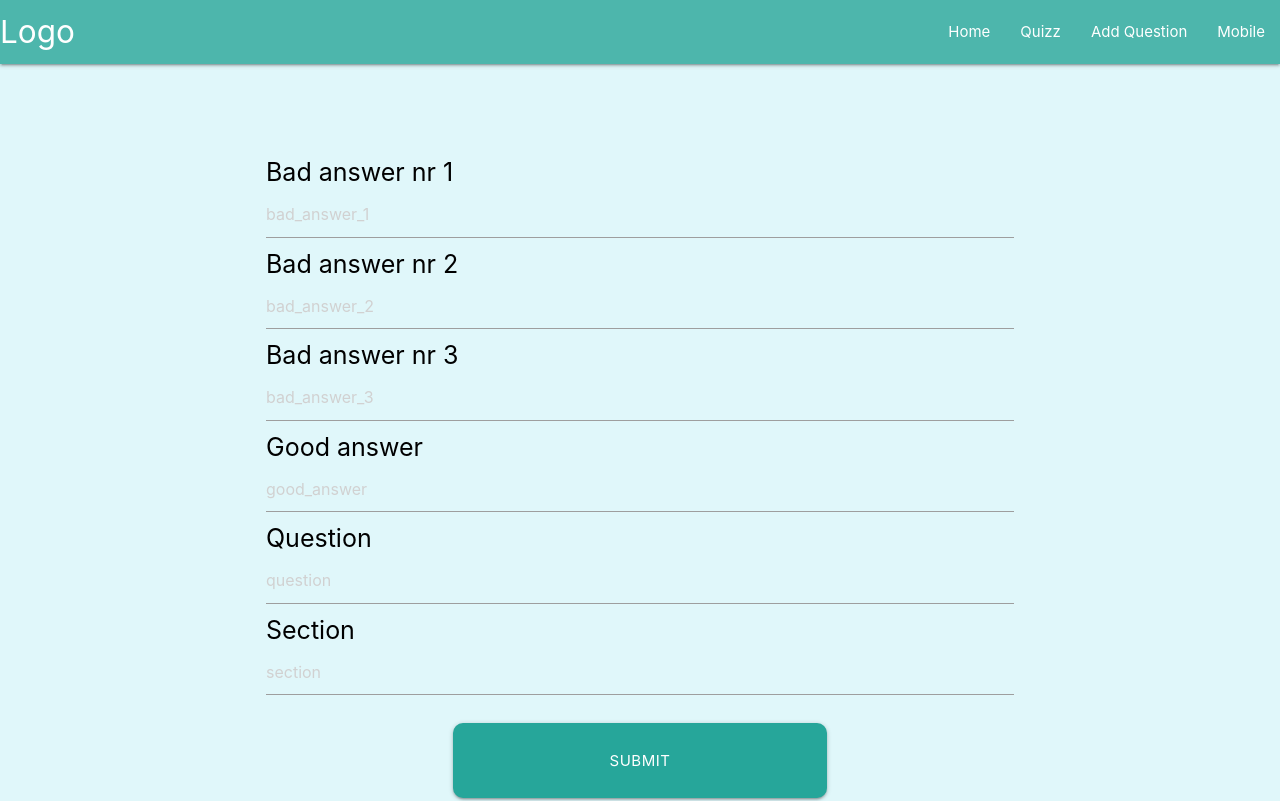
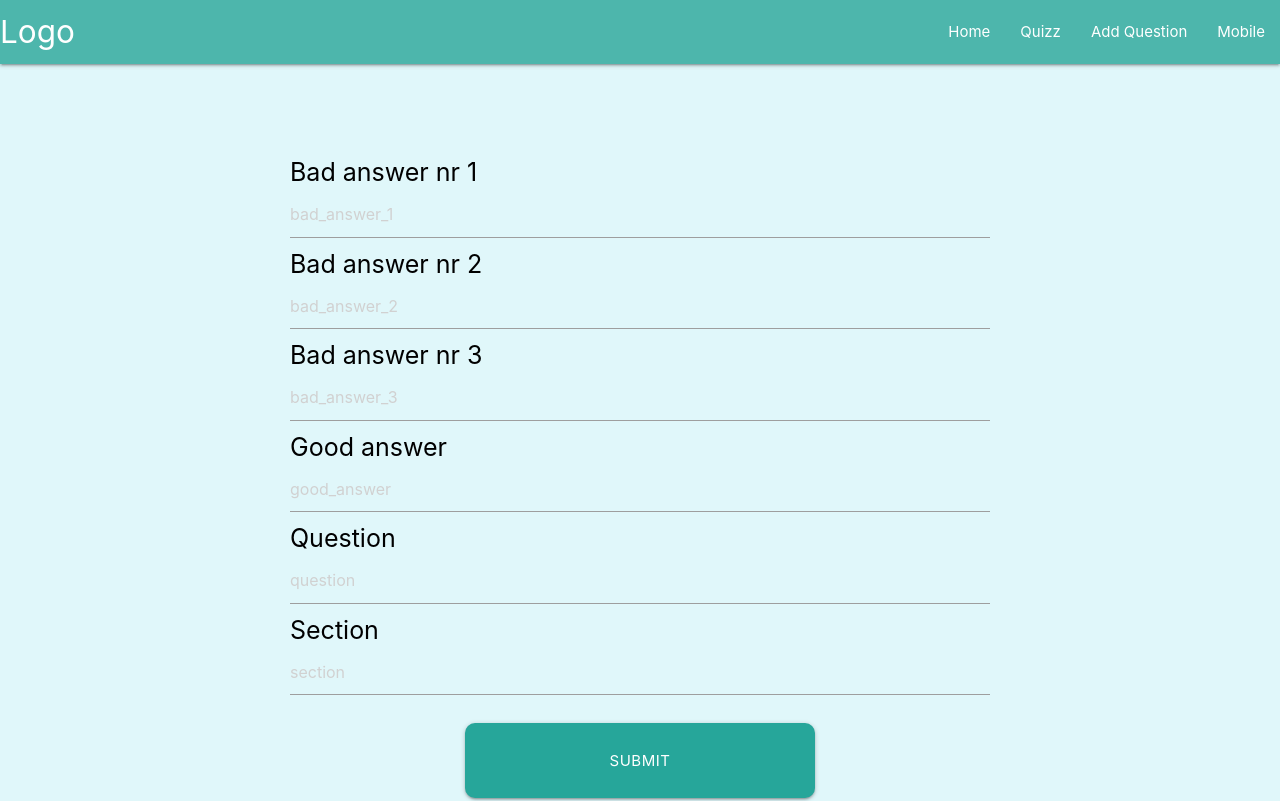
Before and after one commit to coldoe/QuizApp, a React (Create React App) app: page /addQuestion in a window 1280 px wide. Shown: the top 801 px of the page. Built offline with nearby package versions, Linux system fonts and the light colour scheme; no server answers.

Commit message:
i guess fixed

```diff
--- a/src/Components/AddQuestion/AddQuestion.css
+++ b/src/Components/AddQuestion/AddQuestion.css
@@ -1,5 +1,5 @@
 .AddQuestion {
-  height: 95vh;
+  max-width: 90vh;
   margin: auto;
   margin-top: 10vh;
   width: 60%;
```
